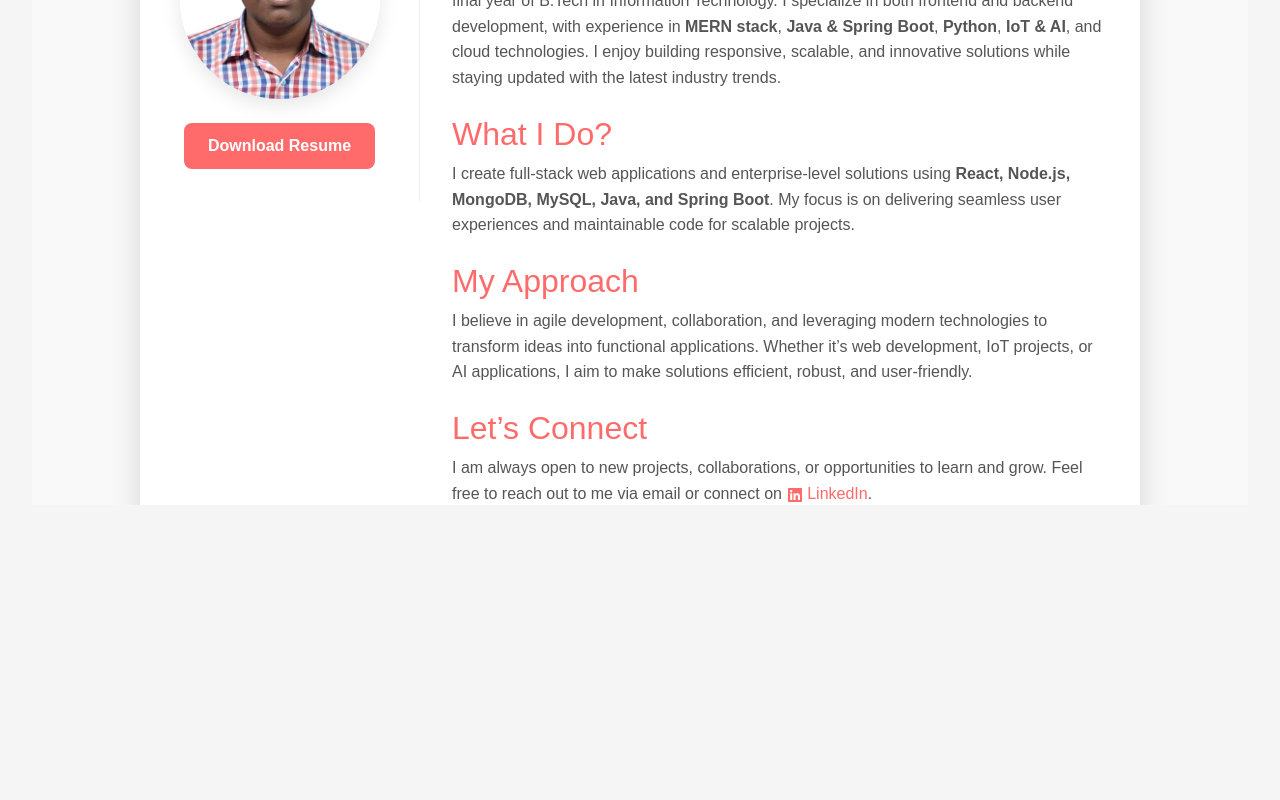
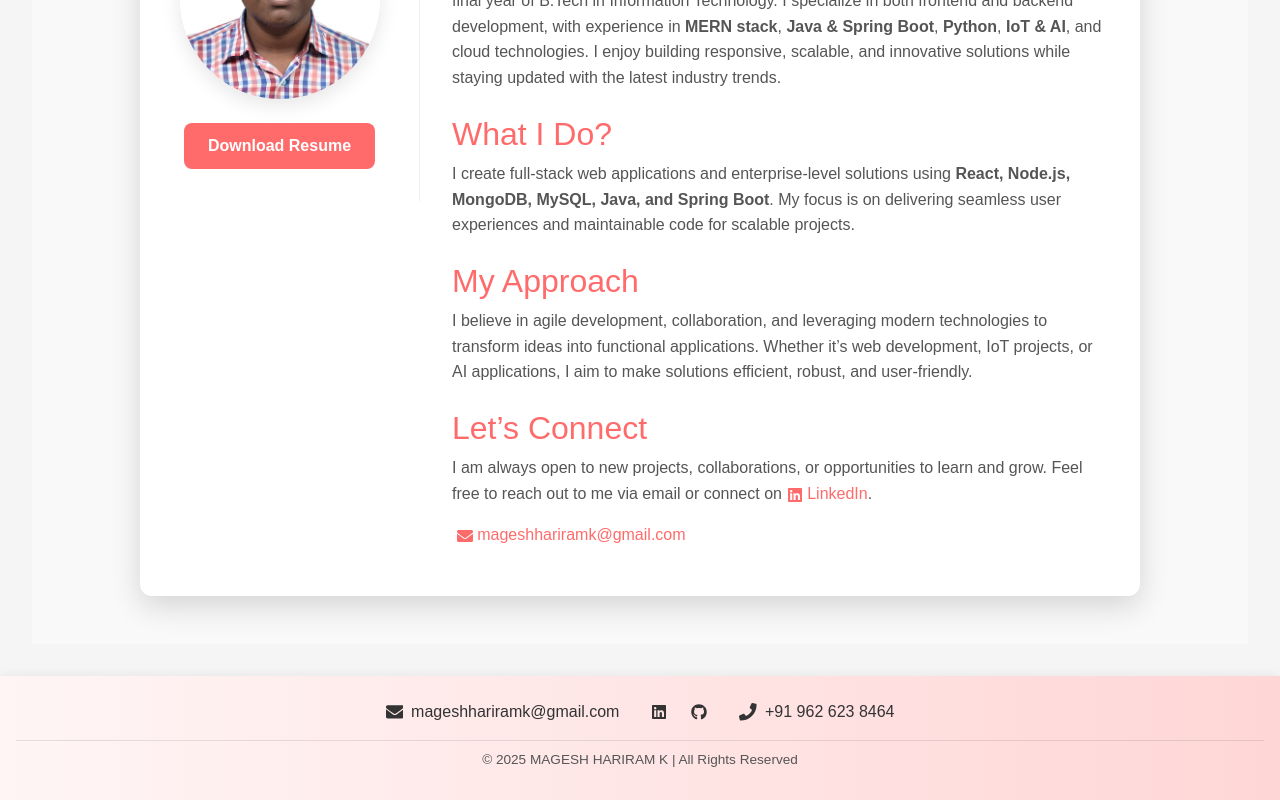
Before and after one commit to mageshit24/Portfolio, a React (Create React App) app: page /about in a window 1280 px wide. Shown: the part 295-1095 px from the top of the page. Before the commit the page ends 800 px from the top, so only its background shows below. Built offline with nearby package versions, Linux system fonts and the light colour scheme.

Commit message:
CSS Corrections

```diff
--- a/src/App.css
+++ b/src/App.css
@@ -37,13 +37,51 @@
   }
 }
 
-/* --- Sticky Footer Layout --- */
 html, body, #root {
   height: 100%;
   margin: 0;
   padding: 0;
   width: 100%;
-  overflow-x: hidden;          /* prevent horizontal scroll */
-  overscroll-behavior-x: none; /* prevent horizontal rubber-band */
-  overscroll-behavior-y: contain; /* prevent vertical page dragging outside, allow scroll inside content */
+  display: flex;
+  flex-direction: column;
+  background-color: #F5F5F5;
+  font-family: 'Poppins', sans-serif;
 }
+
+.page-container {
+  flex: 1 0 auto;
+  display: flex;
+  flex-direction: column;
+  min-height: 100vh;
+}
+
+.content-wrap {
+  flex: 1 0 auto;
+  padding: 2rem;
+}
+
+footer {
+  flex-shrink: 0;
+  margin-top: auto;
+  background-color: #FF6B6B;
+  color: #FFFFFF;
+  padding: 2rem;
+  text-align: center;
+  font-size: 0.9rem;
+  box-shadow: 0 -2px 10px rgba(0,0,0,0.1);
+  width: 100%;
+}
+
+/* Footer inner styling */
+.footer {
+  width: 100%;
+  background: linear-gradient(90deg, #FFF5F5, #FFD6D6);
+  color: #333;
+  text-align: center;
+  display: flex;
+  flex-direction: column;
+  padding: 1.5rem 1rem 0.5rem 1rem;
+  box-shadow: 0 -2px 10px rgba(0,0,0,0.05);
+  font-family: 'Arial', sans-serif;
+  z-index: 10;
+}
--- a/src/index.css
+++ b/src/index.css
@@ -3,6 +3,8 @@ html, body {
   height: 100%;
   margin: 0;
   padding: 0;
+  display: flex;
+  flex-direction: column;
   background-color: #F5F5F5;
   color: #212121;
   font-family: 'Poppins', sans-serif;
@@ -10,13 +12,14 @@ html, body {
 
 /* Page Wrapper to push footer */
 .page-container {
+  flex: 1 0 auto;
   display: flex;
   flex-direction: column;
   min-height: 100vh;
 }
 
 .content-wrap {
-  flex: 1;
+  flex: 1 0 auto;
   padding: 2rem;
 }
 
@@ -32,7 +35,9 @@ header {
 
 /* Footer */
 footer {
-  background-color: #FF6B6B; /* Vibrant footer */
+  flex-shrink: 0;      /* Add this line */
+  margin-top: auto;    /* Add this line */
+  background-color: #FF6B6B;
   color: #FFFFFF;
   padding: 2rem;
   text-align: center;
@@ -56,6 +61,7 @@ button:hover, .btn-primary:hover {
   background-color: #FF8787;
   transform: translateY(-2px);
   box-shadow: 0 4px 15px rgba(255,107,107,0.3);
+  color: #111;
 }
 
 /* Links */
--- a/src/pages/About.css
+++ b/src/pages/About.css
@@ -55,6 +55,7 @@
 
 .resume-button:hover {
   background-color: #ff8787;
+  color: #111;
   transform: scale(1.05);
 }
 
```
